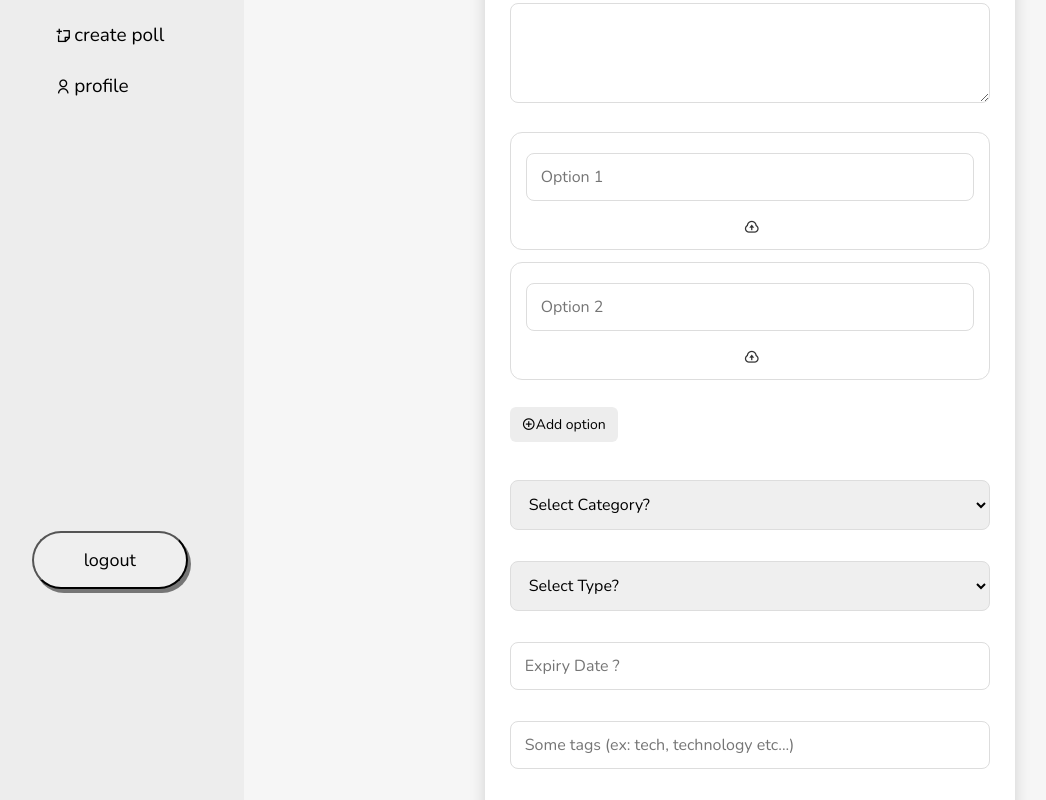
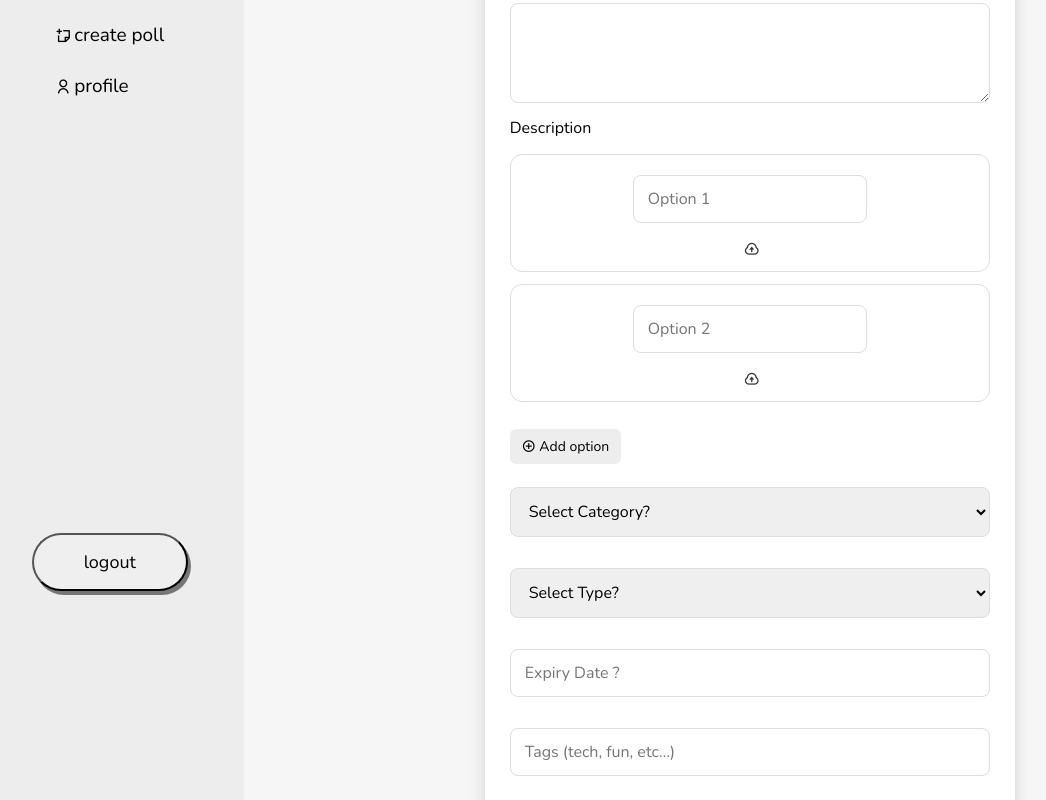
Before and after one commit to jdsteadycode/opinix-web, a React (Vite) app in the folder frontend/: page /create-poll in a window 1280 px wide. Shown: the part 260-1060 px from the top of the page, without its empty margins (24-1070 px from the left). Built offline with nearby package versions, Linux system fonts and the light colour scheme; sample sign-in values are in the browser's storage.

Commit message:
Updated Create Poll functionality

```diff
--- a/frontend/src/pages/CreatePoll.jsx
+++ b/frontend/src/pages/CreatePoll.jsx
@@ -1,5 +1,6 @@
 // grab module(s)
 import { useState } from "react";
+import { useNavigate } from "react-router-dom";
 
 // () -> CreatePoll component
 function CreatePoll() {
@@ -115,6 +116,14 @@ function CreatePoll() {
         }
     }
 
+    // handle file + preview
+    function handleFileOptionChange(file, id) {
+        const preview = file ? URL.createObjectURL(file) : null;
+        setPollOptions((prev) =>
+        prev.map((opt) => (opt.id === id ? { ...opt, file, preview } : opt))
+        );
+    }
+
     // () -> handle form submission
     async function handlePollCreation(event) {
         // restrict default behavior*
@@ -207,6 +216,9 @@ function CreatePoll() {
             const data = await res.json();
             console.log("✅ Poll created:", data);
 
+            // navigate to main-home page...
+            navigate("/");
+
             // reset the form*
             formData = new FormData();
 
@@ -226,127 +238,120 @@ function CreatePoll() {
     // return jsx!
     return(
         <main className="app-content">
-
-            <form
-                className="create-poll-form"
-                onSubmit={handlePollCreation}
-            >
+            <form className="create-poll-form" onSubmit={handlePollCreation}>
                 <h1>Get started</h1>
 
-                <input name="title" type="text" placeholder="What's title ?" />
+                <div className="input-box">
+                    <input name="title" type="text" required />
+                    <label>Title</label>
                     {errors.title && <span className="error">{errors.title}</span>}
+                </div>
 
-
-                <div className="poll-description">
-                    <label htmlFor="poll-description-text-area">Description</label>
-                    <textarea
-                        name="description"
-                        className="poll-description-text-area">
-                    </textarea>
+                <div className="input-box">
+                    <textarea name="description" className="poll-description-text-area" required />
+                    <label>Description</label>
                     {errors.description && <span className="error">{errors.description}</span>}
                 </div>
 
                 <div className="poll-option-box">
-                    {/* intially render 2 options minimum */}
-                    {pollOptions.map(function(option, index, pollOptions) {
-                        return (
+                    {pollOptions.map((option, index) => (
                         <div
                             className="poll-option-wrap"
                             key={option.id}
-                                onMouseEnter={(event) => setHoveredOptionIndex(option.id)}
-                                onMouseLeave={(event) => setHoveredOptionIndex(null)}
+                            onMouseEnter={() => setHoveredOptionIndex(option.id)}
+                            onMouseLeave={() => setHoveredOptionIndex(null)}
                         >
+                            <div className="input-box">
                                 <input
                                     className="option"
                                     type="text"
-                                    placeholder={"Option " + (index + 1)}
-                                    onChange={(event) => handleOptionChange(event.target.value, option.id)}
+                                    placeholder={`Option ${index + 1}`}
+                                    onChange={(e) => handleOptionChange(e.target.value, option.id)}
                                 />
                                 {errors[`option${index}`] && <span className="error">{errors[`option${index}`]}</span>}
+                            </div>
 
                             <input
                                 id={`file-${option.id}`}
                                 className="option"
                                 type="file"
-                                    style={{display: "none"}}
+                                style={{ display: "none" }}
                                 accept="image/*, video/*"
-                                    onChange={(event) => handleFileOptionChange(event.target.files[0], option.id)}
+                                onChange={(e) => handleFileOptionChange(e.target.files[0], option.id)}
                             />
-                                {/* custom-file-upload button */}
                             <label htmlFor={`file-${option.id}`} className="file-upload-icon">
                                 <i className="ri-upload-cloud-line"></i>
                             </label>
-                                {/* only show remove poll button when there are atleast 2 options! */}
+
+                            {option.preview && (
+                                <img
+                                src={option.preview}
+                                alt="preview"
+                                style={{ width: "50px", height: "50px", borderRadius: "8px", objectFit: "cover" }}
+                                />
+                            )}
+
                             {pollOptions.length > 2 && hoveredOptionIndex === option.id && (
-                                    <span
-                                        onClick={() => handleRemoveOption(option.id)}
-                                    >
+                                <span onClick={() => handleRemoveOption(option.id)}>
                                     <i className="ri-close-circle-line"></i>
                                 </span>
                             )}
                         </div>
-                        )
-                    })}
+                    ))}
                 </div>
 
                 <div className="new-poll-option">
-                    {/* remove `add-option-button` when maximum limit reached! */}
                     {pollOptions.length !== 5 && (
-                        <button
-                            className="new-poll-option-button"
-                            onClick={handleAddOption}
-                        >
-                            <i className="ri-add-circle-line"></i>
-                            Add option
+                        <button className="new-poll-option-button" onClick={handleAddOption}>
+                            <i className="ri-add-circle-line"></i> Add option
                         </button>
                     )}
                 </div>
-                <div className="new-poll-option responsive">
-                    <button className="responsive-btn"
-                        onClick={handleAddOption}
-                    >
-                        <i className="ri-add-circle-line"></i>
-                    </button>
-                </div>
-
-                <select name="category" className="poll-category">
-                    <option value="Select Type?" hidden>Select Category?</option>
+                <div className="input-box">
+                    <select name="category" required>
+                        <option value="" hidden>Select Category?</option>
                         <option value="Technology">Technology</option>
                         <option value="Sports">Sports</option>
                         <option value="Entertainment">Entertainment</option>
-                    <option value="General Knowledge">General Knowldege</option>
+                        <option value="General Knowledge">General Knowledge</option>
                     </select>
                     {errors.category && <span className="error">{errors.category}</span>}
+                </div>
 
-                <select name="type" className="poll-type">
-                    <option value="Select Type?" hidden>Select Type?</option>
+                <div className="input-box">
+                    <select name="type" required>
+                        <option value="" hidden>Select Type?</option>
                         <option value="Single Choice">Single Choice</option>
                         <option value="Multi Choice">Multi Choice</option>
                     </select>
                     {errors.type && <span className="error">{errors.type}</span>}
+                </div>
 
+                <div className="input-box">
                     <input
                         name="expiryDate"
-                    type={inputType} placeholder="Expiry Date ? "
+                        type={inputType}
+                        placeholder="Expiry Date ? "
                         onFocus={handleInputFocusTextChange}
+                        required
                     />
                     {errors.expiry && <span className="error">{errors.expiry}</span>}
+                </div>
 
-                <input
-                    name="tags"
-                    type="text"
-                    placeholder="Some tags (ex: tech, technology etc...)"
-                />
+                <div className="input-box">
+                    <input name="tags" type="text" placeholder="Tags (tech, fun, etc…)" />
+                </div>
 
                 <div className="poll-comments">
-                    <label htmlFor="allow-comment">Allow comments</label>
+                    <label>Allow comments</label>
                     <input type="radio" name="allow-comments" value={1} /> Yes
-                    <input type="radio" name="allow-comments" value={0} />
-                    No
+                    <input type="radio" name="allow-comments" value={0} /> No
                 </div>
+
                 <button className="create-btn" type="submit">Create!</button>
             </form>
         </main>
+
     );
 }
 
```
Lines whose indentation alone changed are shown as unchanged.
